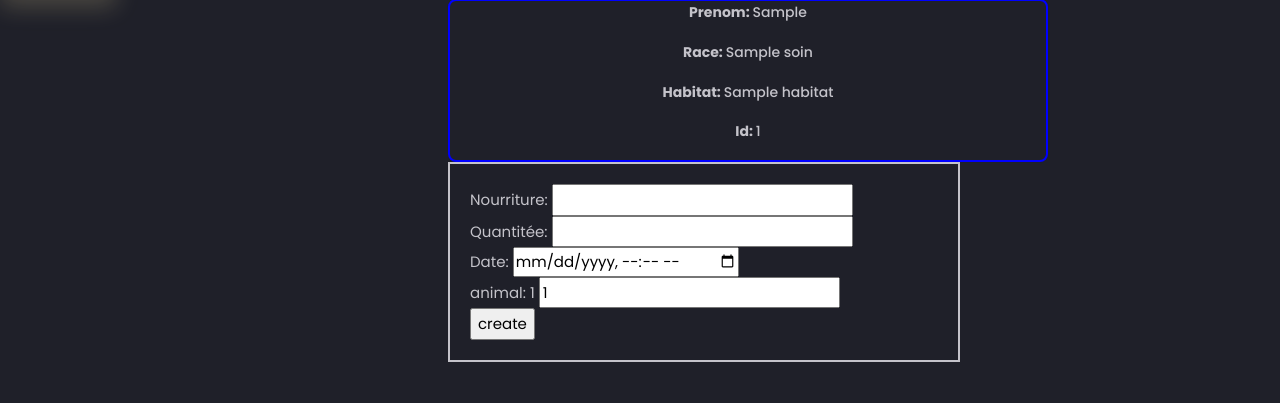
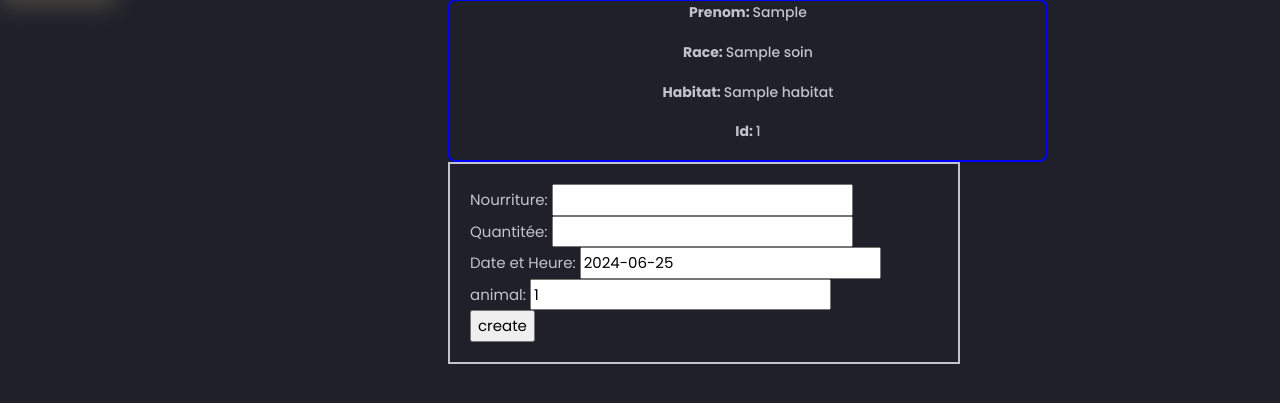
Before and after one commit to jean-philippe-jpg/arcadia2, a PHP site: template templates/Admin/Animals/soins.php in a window 1280 px wide. Shown: the part 101-504 px from the top of the page. Run offline with PHP 8.4, Linux system fonts and the light colour scheme; the template is opened without the code that fills it: most values are stand-ins (such as "Sample title", 1, 10 or a date in 2020); some libraries are stand-ins or nearby versions.

Commit message:
resolution des l'érreurs entre les tables animals et r_s

```diff
--- a/App/Repository/RapportSoignantRepository.php
+++ b/App/Repository/RapportSoignantRepository.php
@@ -36,7 +36,7 @@ class RapportSoignantRepository {
                 $stmt = $pdo->prepare('INSERT INTO rapport_soignant (nourriture, quantitee, date_heure,  animal) VALUES (:nourriture, :quantitee, :date_heure, :animal)');
                 $stmt->bindParam(':nourriture', $_POST['nourriture'], $pdo::PARAM_STR);
                 $stmt->bindParam(':quantitee', $_POST['quantitee'], $pdo::PARAM_INT);
-                $stmt->bindParam(':date_heure', $_POST['date_heure'], $pdo::PARAM_INT);
+                $stmt->bindParam(':date_heure', $_POST['date_heure'], $pdo::PARAM_STR);
                 $stmt->bindParam(':animal', $_POST['animal'], $pdo::PARAM_INT);
 
 
--- a/templates/Admin/Animals/soins.php
+++ b/templates/Admin/Animals/soins.php
@@ -16,7 +16,7 @@
 <div class="form-create">
 <form action="" method="post">
 
-    <div class="nourriture">
+    <div class="create">
     <label for="nourriture"><strong>Nourriture: </strong></label>
     <input name="nourriture" id="nourriture" type="text">
     </div>
@@ -25,13 +25,14 @@
     <input name="quantitee" id="quantitee" type="number">
     </div>
     <div class="create">
-    <label for="date_heure"><strong>Date:</strong> </label>
-    <input name="date_heure" id="date_heure" type="datetime-local">
+    <label for="date_heure"><strong>Date et Heure:</strong> </label>
+    <input name="date_heure" value="2024-06-25"  id="date_heure" type="datetime">
     </div>
 
+
     <div class="create">
-    <label for="animal"><strong>animal: </strong> <?= $soin->getId(); ?></label>
-    <input name="animal" value="<?= $soin->getId(); ?>"  id="animal" type="number">
+    <label for="animal"><strong>animal: </strong></label>
+    <input name="animal" value="<?= $soin->getId();?>"  id="animal" type="number">
     </div>
 
     <input type="submit"  value="create">
```
